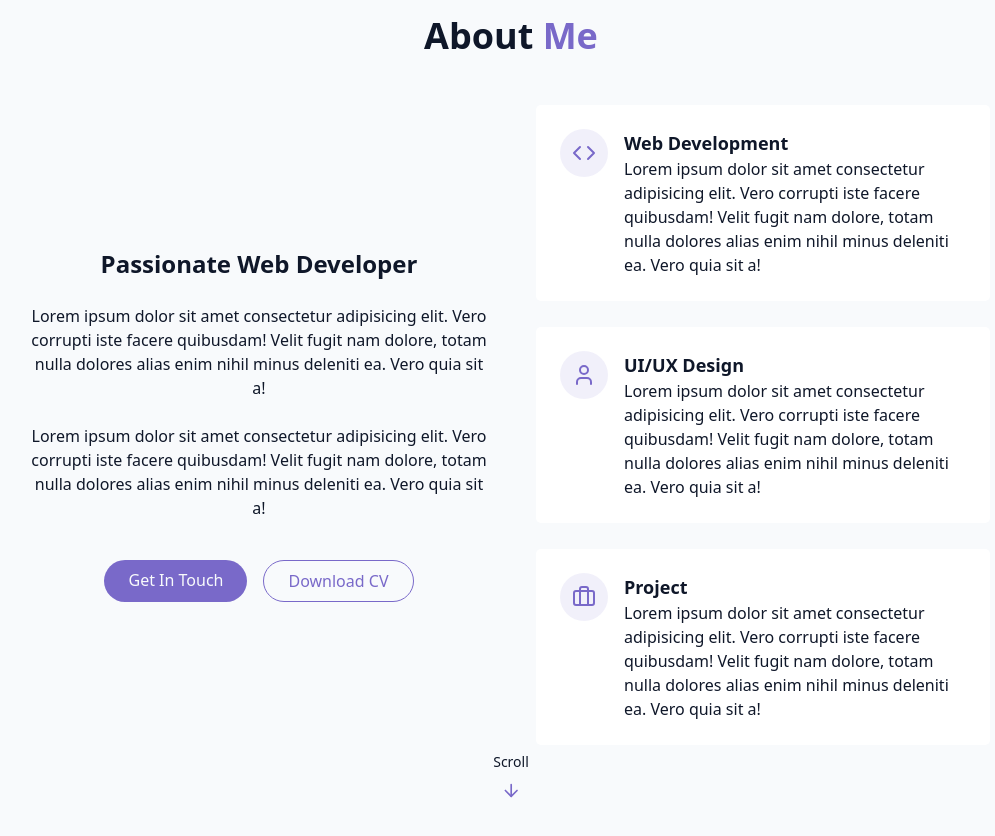
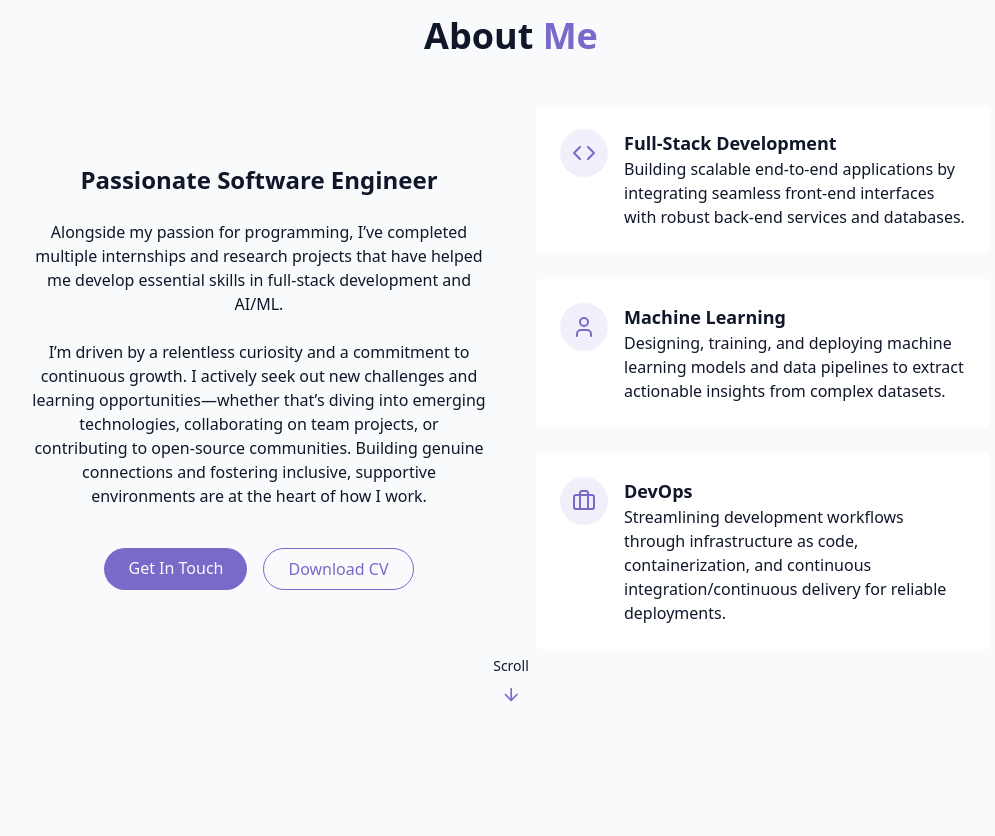
Before and after one commit to SRITEJAVEMUGUNTA/new_personal_website, a React (Vite) app: page / in a window 1280 px wide. Shown: the part 880-1716 px from the top of the page, without its empty margins (129-1124 px from the left). After the commit the page ends 1626 px from the top, so only its background shows below. Built offline with nearby package versions, Linux system fonts and the light colour scheme.

Commit message:
Added descriptions for my about me section

```diff
--- a/src/components/AboutMe.jsx
+++ b/src/components/AboutMe.jsx
@@ -11,18 +11,23 @@ export const AboutMe = () => {
 
         <div className="grid grid-cols-1 md:grid-cols-2 gap-12 items-center">
           <div className="space-y-6">
-            <h3 className="text-2xl font-semibold">Passionate Web Developer</h3>
+            <h3 className="text-2xl font-semibold">
+              Passionate Software Engineer
+            </h3>
 
             <p className="text-muted-foreground">
-              Lorem ipsum dolor sit amet consectetur adipisicing elit. Vero
-              corrupti iste facere quibusdam! Velit fugit nam dolore, totam
-              nulla dolores alias enim nihil minus deleniti ea. Vero quia sit a!
+              Alongside my passion for programming, I’ve completed multiple
+              internships and research projects that have helped me develop
+              essential skills in full-stack development and AI/ML.
             </p>
 
             <p className="text-muted-foreground">
-              Lorem ipsum dolor sit amet consectetur adipisicing elit. Vero
-              corrupti iste facere quibusdam! Velit fugit nam dolore, totam
-              nulla dolores alias enim nihil minus deleniti ea. Vero quia sit a!
+              I’m driven by a relentless curiosity and a commitment to
+              continuous growth. I actively seek out new challenges and learning
+              opportunities—whether that’s diving into emerging technologies,
+              collaborating on team projects, or contributing to open-source
+              communities. Building genuine connections and fostering inclusive,
+              supportive environments are at the heart of how I work.
             </p>
 
             <div className="flex flex-col sm:flex-row gap-4 pt-4 justify-center">
@@ -48,12 +53,14 @@ export const AboutMe = () => {
                   <Code className="h-6 w-6 text-primary" />
                 </div>
                 <div className="text-left">
-                  <h4 className="font-semibold text-lg"> Web Development</h4>
+                  <h4 className="font-semibold text-lg">
+                    {" "}
+                    Full-Stack Development
+                  </h4>
                   <p className="text-muted-foreground">
-                    Lorem ipsum dolor sit amet consectetur adipisicing elit.
-                    Vero corrupti iste facere quibusdam! Velit fugit nam dolore,
-                    totam nulla dolores alias enim nihil minus deleniti ea. Vero
-                    quia sit a!
+                    Building scalable end-to-end applications by integrating
+                    seamless front-end interfaces with robust back-end services
+                    and databases.
                   </p>
                 </div>
               </div>
@@ -64,12 +71,11 @@ export const AboutMe = () => {
                   <User className="h-6 w-6 text-primary" />
                 </div>
                 <div className="text-left">
-                  <h4 className="font-semibold text-lg">UI/UX Design</h4>
+                  <h4 className="font-semibold text-lg">Machine Learning</h4>
                   <p className="text-muted-foreground">
-                    Lorem ipsum dolor sit amet consectetur adipisicing elit.
-                    Vero corrupti iste facere quibusdam! Velit fugit nam dolore,
-                    totam nulla dolores alias enim nihil minus deleniti ea. Vero
-                    quia sit a!
+                    Designing, training, and deploying machine learning models
+                    and data pipelines to extract actionable insights from
+                    complex datasets.
                   </p>
                 </div>
               </div>
@@ -81,12 +87,11 @@ export const AboutMe = () => {
                 </div>
 
                 <div className="text-left">
-                  <h4 className="font-semibold text-lg">Project </h4>
+                  <h4 className="font-semibold text-lg">DevOps </h4>
                   <p className="text-muted-foreground">
-                    Lorem ipsum dolor sit amet consectetur adipisicing elit.
-                    Vero corrupti iste facere quibusdam! Velit fugit nam dolore,
-                    totam nulla dolores alias enim nihil minus deleniti ea. Vero
-                    quia sit a!
+                    Streamlining development workflows through infrastructure as
+                    code, containerization, and continuous
+                    integration/continuous delivery for reliable deployments.
                   </p>
                 </div>
               </div>
```
